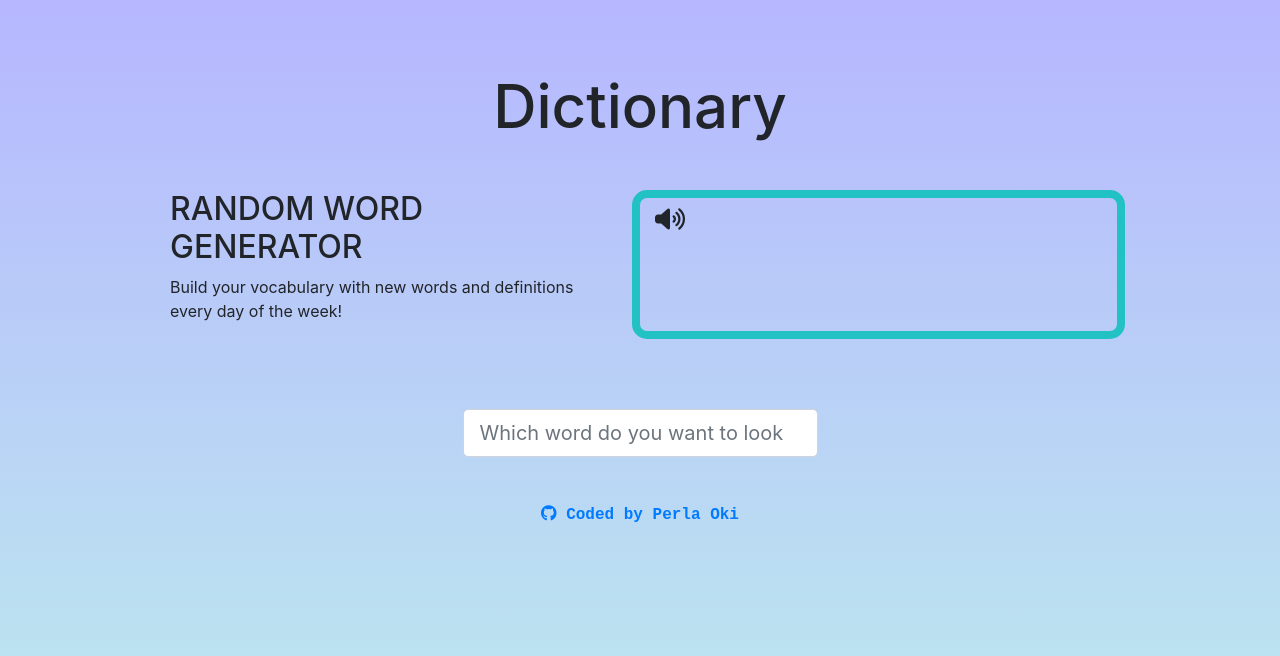
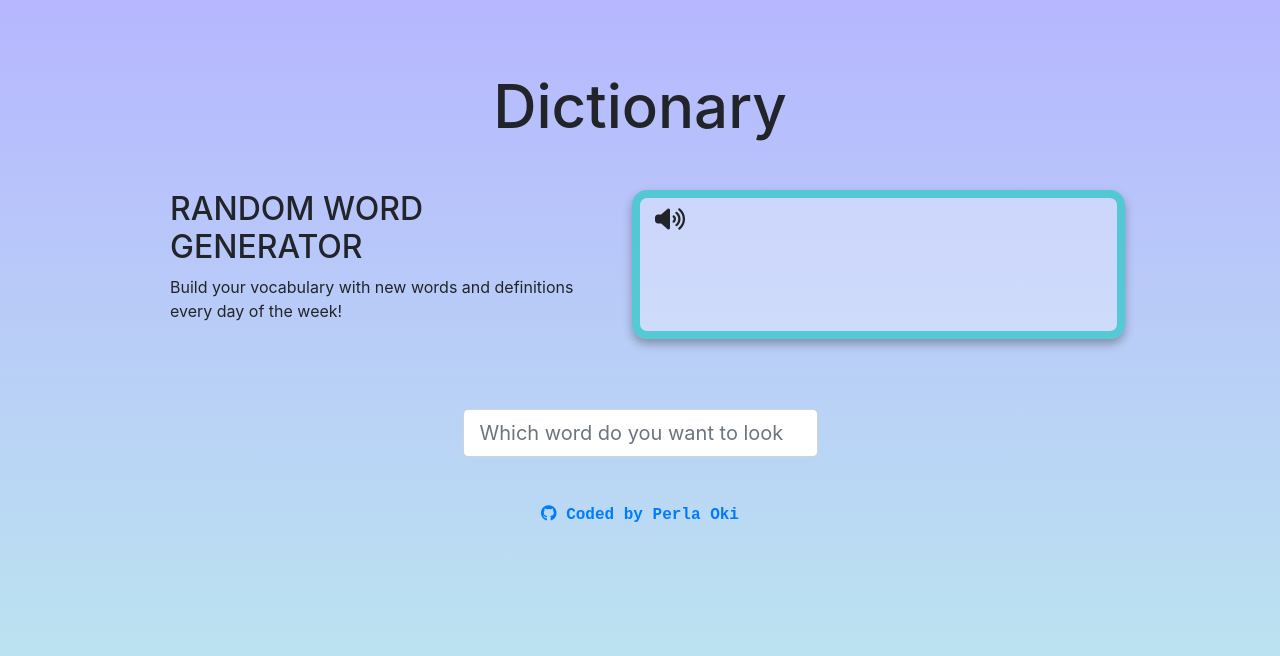
Before and after one commit to P0KiD0Ki/SheCodes-Dictionary-Project, a React (Create React App) app: page / in a window 1280 px wide. Shown: the top 656 px of the page. Built offline with nearby package versions, Linux system fonts and the light colour scheme; no server answers.

Commit message:
Update WordofDay.css

```diff
--- a/src/WordofDay.css
+++ b/src/WordofDay.css
@@ -1,3 +1,7 @@
+:root {
+  --box-shadow: 0 5px 10px rgba(0, 0, 0, 0.3);
+}
+
 .word-of-day {
   margin: 0 auto;
   padding: 0px 100px;
@@ -21,6 +25,8 @@ div.word-generator.col {
 }
 
 .wod-container {
-  border: 8px solid #22c1c3;
+  border: 8px solid rgb(34, 193, 195, .7);
   border-radius: 15px;
+  box-shadow: var(--box-shadow);
+  background-color: rgb(255, 255, 255, .3);
 }
```
